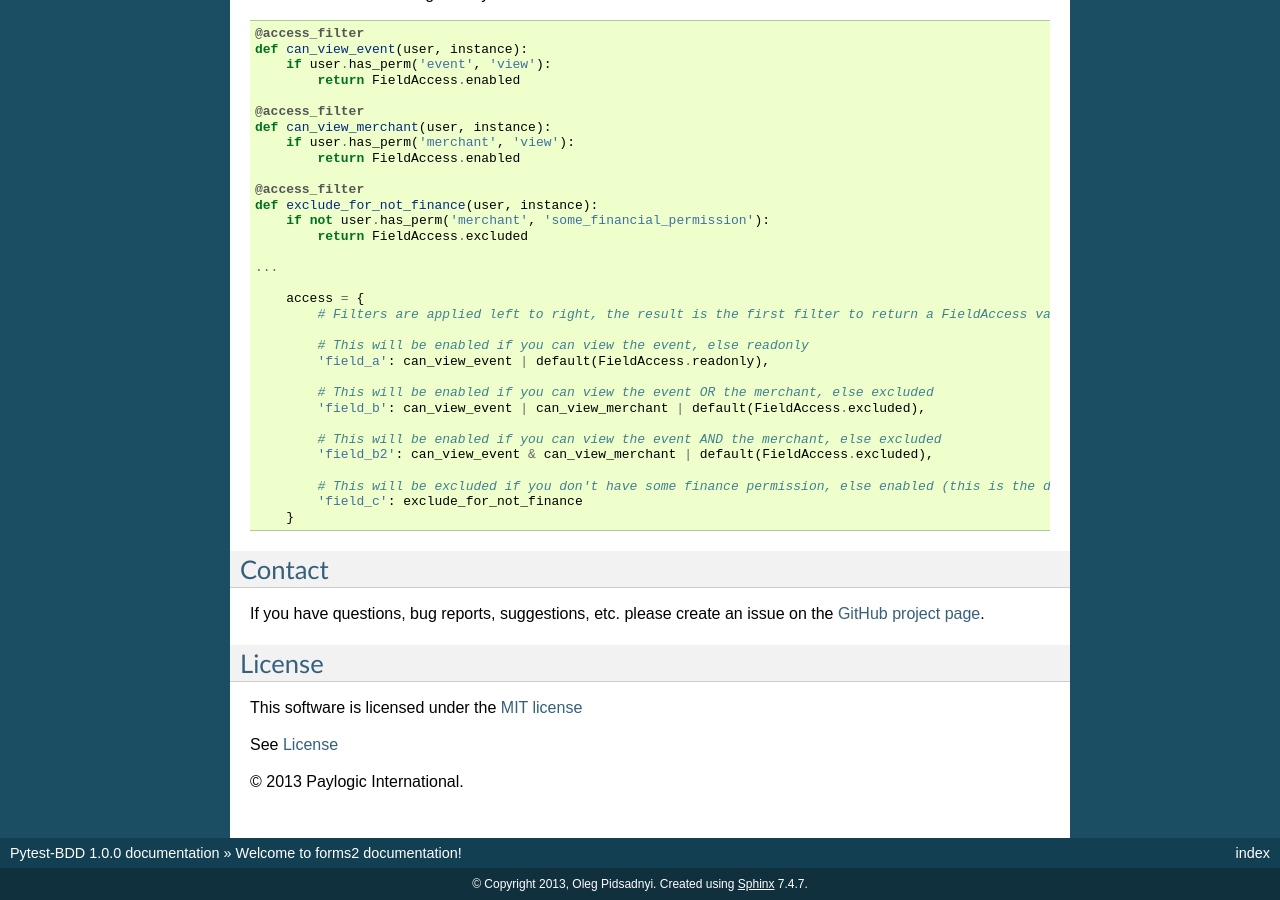
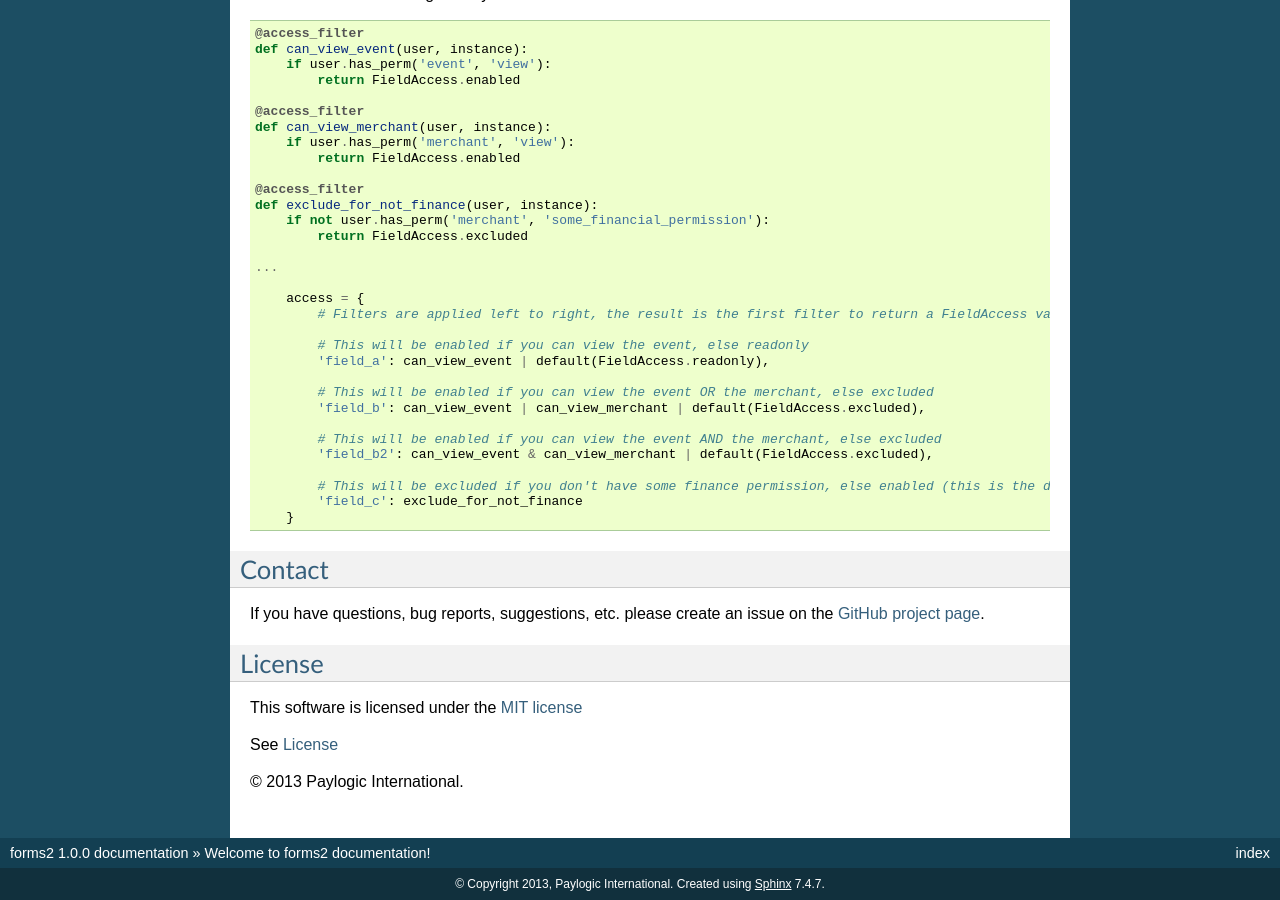
Before and after one commit to paylogic/forms2, a Sphinx documentation site: the page built from docs/index.rst, in a window 1280 px wide and 900 px high, scrolled down 1739 px. Built offline with Sphinx 7.4.7, drawn with Linux system fonts in a browser that asks for light colours; the version number is read from the project's files by our own code; some of the changed text lies outside the part shown.

Commit message:
add docs build

```diff
--- a/docs/conf.py
+++ b/docs/conf.py
@@ -45,8 +45,8 @@ source_suffix = '.rst'
 master_doc = 'index'
 
 # General information about the project.
-project = u'Pytest-BDD'
-copyright = u'2013, Oleg Pidsadnyi'
+project = u'forms2'
+copyright = u'2013, Paylogic International'
 
 # The version info for the project you're documenting, acts as replacement for
 # |version| and |release|, also used in various other places throughout the
```
